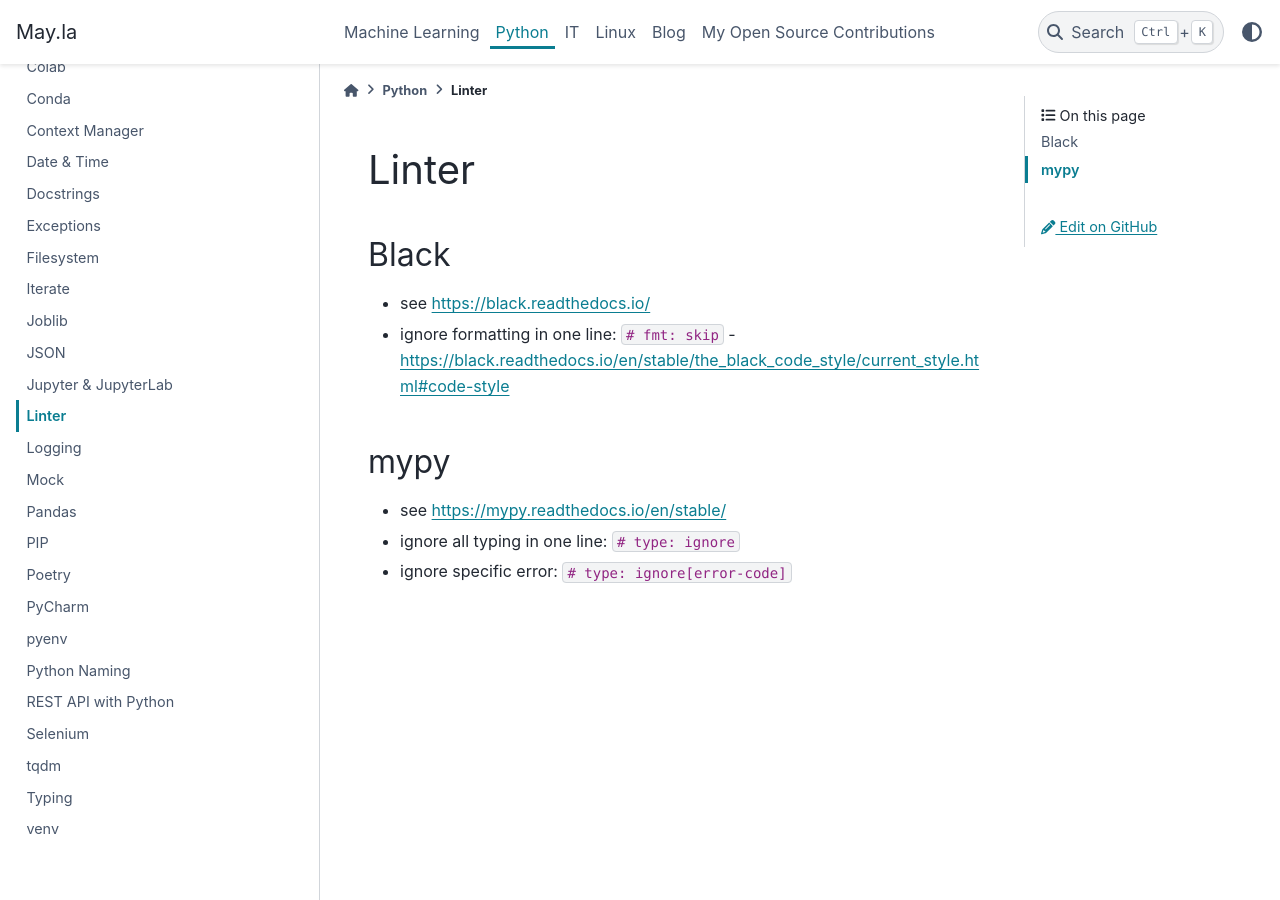
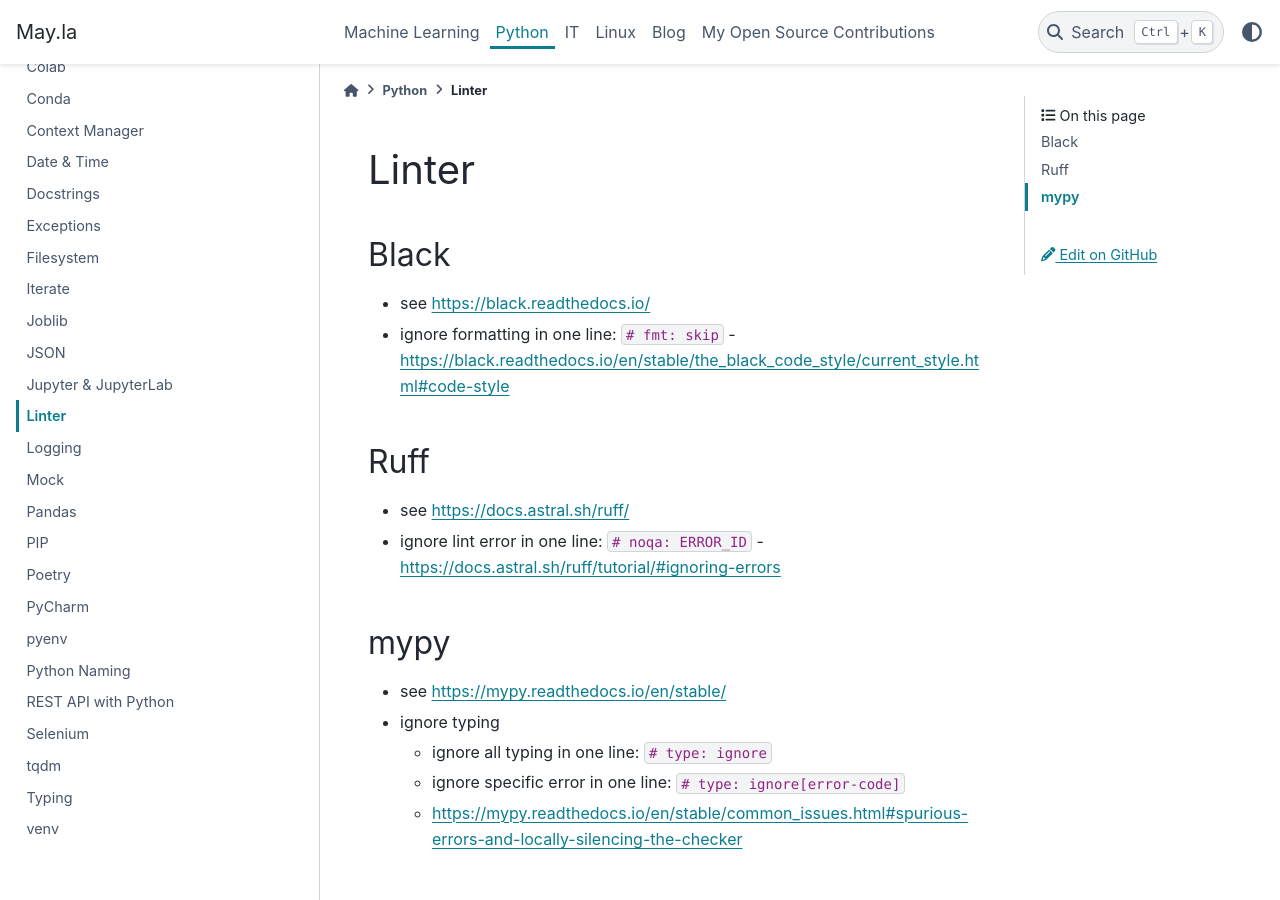
Before and after one commit to PhilipMay/PhilipMay_org, a Sphinx documentation site: the page built from source/python/linter.md, in a window 1280 px wide and 900 px high. Built offline with Sphinx 7.4.7 and the PyData theme 0.15.4, drawn with Linux system fonts in a browser that asks for light colours.

Commit message:
Add documentation for Ruff and mypy linter configurations

```diff
--- a/source/python/linter.md
+++ b/source/python/linter.md
@@ -5,8 +5,15 @@
 - see <https://black.readthedocs.io/>
 - ignore formatting in one line: `# fmt: skip` - <https://black.readthedocs.io/en/stable/the_black_code_style/current_style.html#code-style>
 
+## Ruff
+
+- see <https://docs.astral.sh/ruff/>
+- ignore lint error in one line: `# noqa: ERROR_ID` - <https://docs.astral.sh/ruff/tutorial/#ignoring-errors>
+
 ## mypy
 
 - see <https://mypy.readthedocs.io/en/stable/>
-- ignore all typing in one line: `# type: ignore`
-- ignore specific error: `# type: ignore[error-code]`
+- ignore typing
+    - ignore all typing in one line: `# type: ignore`
+    - ignore specific error in one line: `# type: ignore[error-code]`
+    - <https://mypy.readthedocs.io/en/stable/common_issues.html#spurious-errors-and-locally-silencing-the-checker>
```
